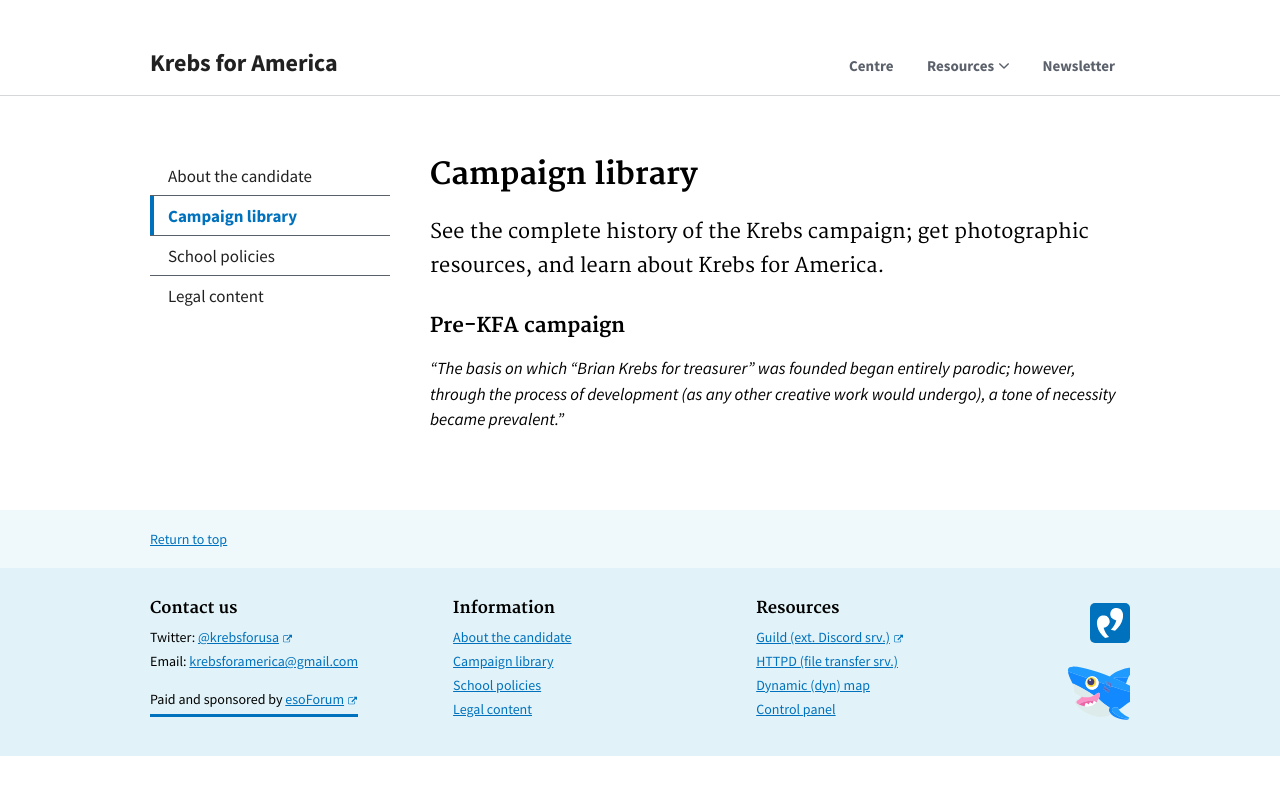
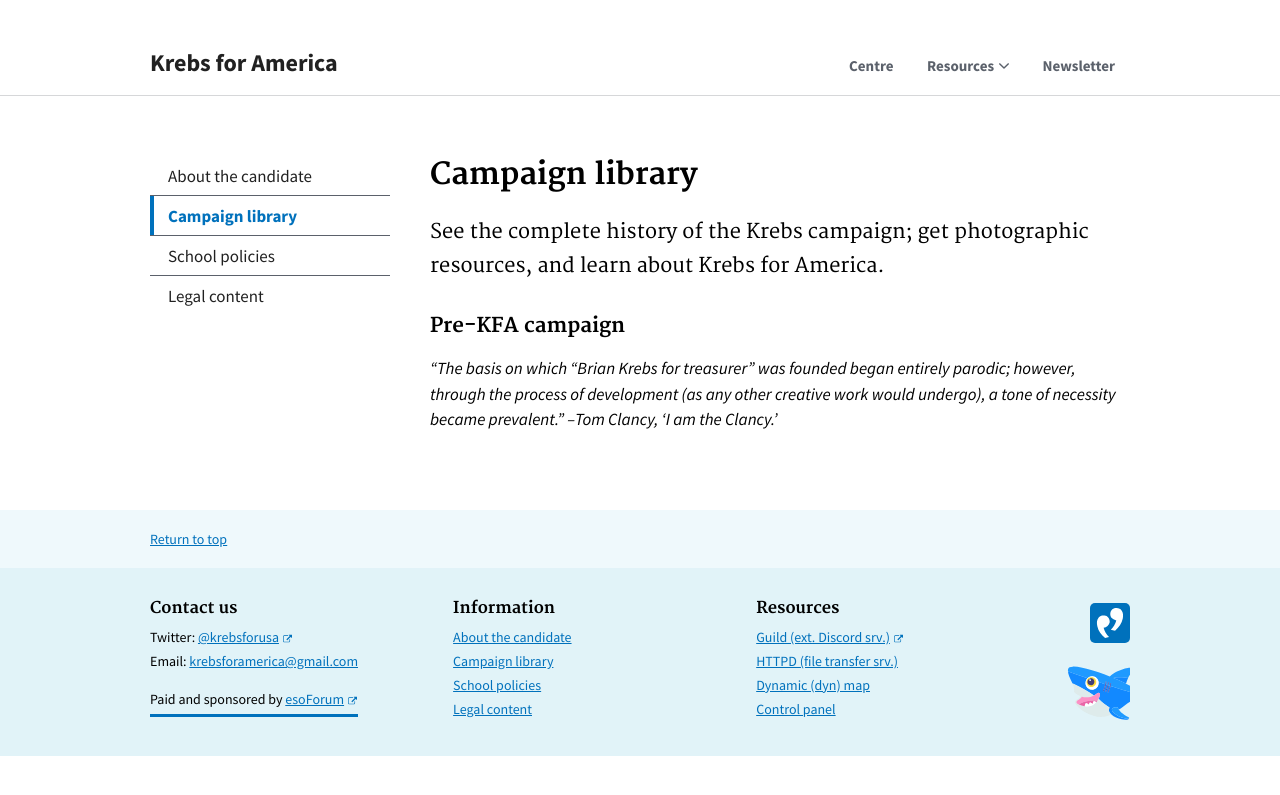
Before and after one commit to serrif/website, a Jekyll site: the page built from main/docs/library.md, in a window 1280 px wide. Shown: the top 795 px of the page. Built offline with Jekyll 4.4.1, drawn with Linux system fonts in a browser that asks for light colours.

Commit message:
Update library.md

```diff
--- a/main/docs/library.md
+++ b/main/docs/library.md
@@ -12,4 +12,4 @@ See the complete history of the Krebs campaign; get photographic resources, and
 {: .usa-font-lead }
 
 ### Pre-KFA campaign
-*"The basis on which "Brian Krebs for treasurer" was founded began entirely parodic; however, through the process of development (as any other creative work would undergo), a tone of necessity became prevalent."*
+*"The basis on which "Brian Krebs for treasurer" was founded began entirely parodic; however, through the process of development (as any other creative work would undergo), a tone of necessity became prevalent." --Tom Clancy, 'I am the Clancy.'*
```
